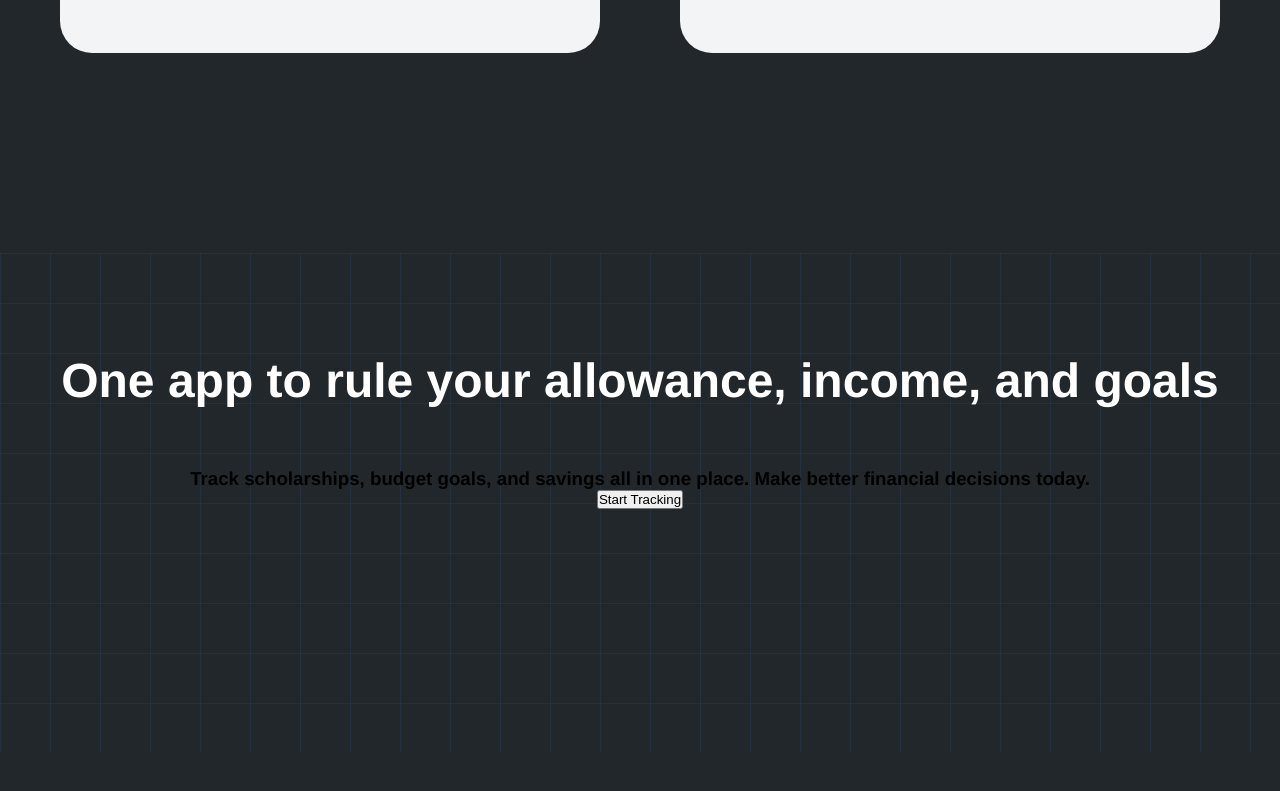
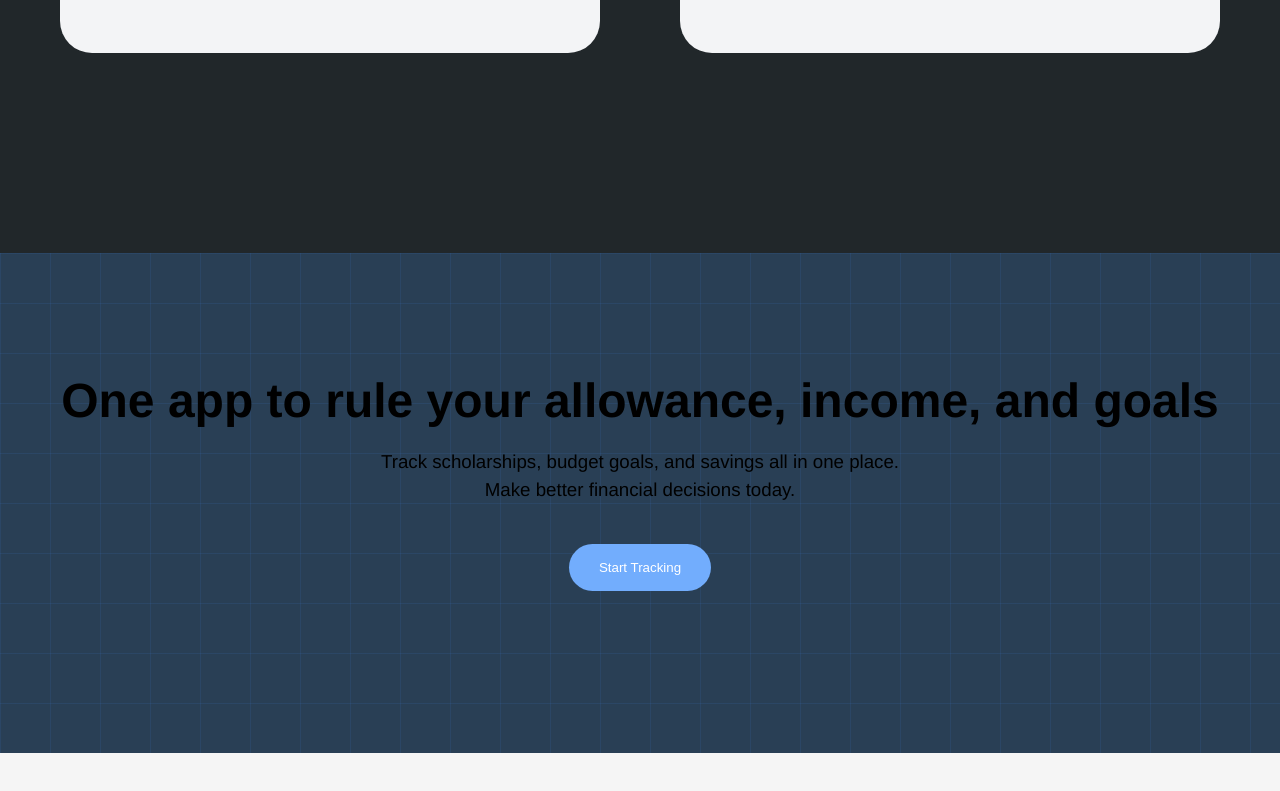
Before and after one commit to j-dio/budgetwise-mvp, a plain HTML site: page index.html in a window 1280 px wide. Shown: the part 4209-5000 px from the top of the page. After the commit the page ends 4962 px from the top, so only its background shows below. Drawn offline with Linux system fonts and the light colour scheme.

Commit message:
Contact section - Added contact top section elements and styling - 3d background vanishing point to be added - Added contact bottom div but still without styling and elements.

```diff
--- a/index.html
+++ b/index.html
@@ -205,12 +205,17 @@
 
       <div class="contact-divider"></div>
 
-      <div class="contact-section">
+      <div class="contact-section-top">
         <h1>One app to rule your allowance, income, and goals</h1>
 
-        <h3>Track scholarships, budget goals, and savings all in one place. Make better financial decisions today.</h3>
+        <h3>Track scholarships, budget goals, and savings all in one place. <br> Make better financial decisions today.</h3>
 
         <button class="contact-cta-btn">Start Tracking</button>
+      </div>
+
+      <div class="contact-section-bottom">
+
+
       </div>
 
 
--- a/style.css
+++ b/style.css
@@ -745,6 +745,7 @@ body {
   margin-top: 0;
   margin-left: -20px;
   margin-right: -20px;
+  height: 1000px;
 }
 
 .services-container {
@@ -872,16 +873,45 @@ body {
   height: 100px;
 }
 
-.contact-section {
+.contact-section-top {
   margin-top: 100px;
   background: linear-gradient(135deg, #293F55 0%, #374151 100%);
   background-image:
     linear-gradient(rgba(59, 130, 246, 0.1) 1px, transparent 1px),
     linear-gradient(90deg, rgba(59, 130, 246, 0.1) 1px, transparent 1px);
   background-size: 50px 50px;
+  background-color: #293F55;
   padding: 100px 50px; /* This adds the space you need */
   text-align: center;
   min-height: 500px;
+}
+
+.contact-section-top h1 {
+  margin-top: 20px;
+  color: black;
+  margin-bottom: 20px;
+}
+
+.contact-section-top h3 {
+  margin-top: 0;
+  font-weight: 300;
+  line-height: 1.5;
+}
+
+.contact-cta-btn {
+  margin-top: 40px;
+  color: white;
+  border: 0;
+  border-radius: 24px;
+  padding: 16px 30px;
+  background-color: #72ADFD;
+  cursor: pointer;
+  transition: all 0.2s ease;
+}
+
+.contact-cta-btn:hover {
+  background-color: #212f42;
+  color: white;
 }
 
 /* for mobile responsiveness daw as suggested by cgpt */
```
